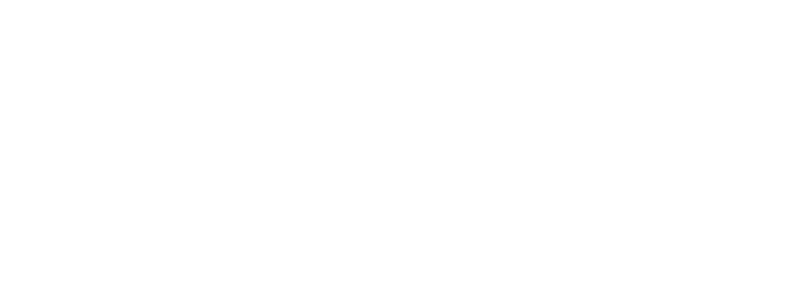
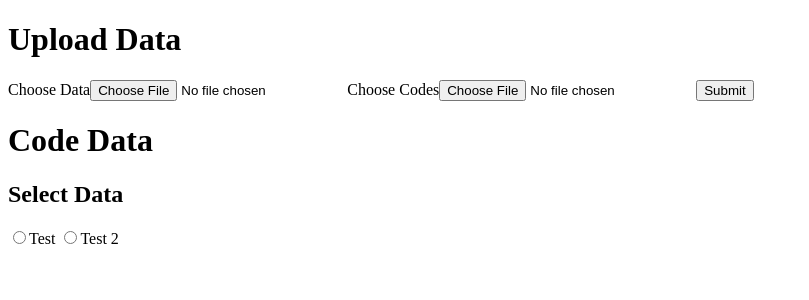
Before and after one commit to joshwondra/qual_coder, a Flask app: page / in a window 1280 px wide. Before the commit the part shown is empty. Shown: the top 300 px of the page, without its empty margins (0-809 px from the left). Run offline with Flask 2, Linux system fonts and the light colour scheme.

Commit message:
Create HTML Base * added form to upload data and codes * added filler section for selecting data to code

```diff
--- a/templates/index.html
+++ b/templates/index.html
@@ -2,10 +2,31 @@
 
 <html lang="en">
     <head>
-
+        <link href="/static/styles.css" rel="stylesheet">
+        <title>Qual Coder</title>
     </head>
 
     <body>
+        <h1>Upload Data</h1>
+        <form name="upload" action="/" method="post" enctype="multipart/form-data">
+            <label for="upload_data" class="block">
+                Choose Data<input type="file" name="upload_data">
+            </label>
+            <label for="upload_codes" class="block">
+                Choose Codes<input type="file" name="upload_codes">
+            </label>
+            <input type="submit" name="submit_data">
+        </form>
 
+        <h1>Code Data</h1>
+        <h2>Select Data</h2>
+        <form>
+            <label for="test" class="block">
+                <input type="radio" name="select_data" id="test" value="test">Test
+            </label>
+            <label for="test2" class="block">
+                <input type="radio" name="select_data" id="test2" value="test2">Test 2
+            </label>
+        </form>
     </body>
 </html>
```
